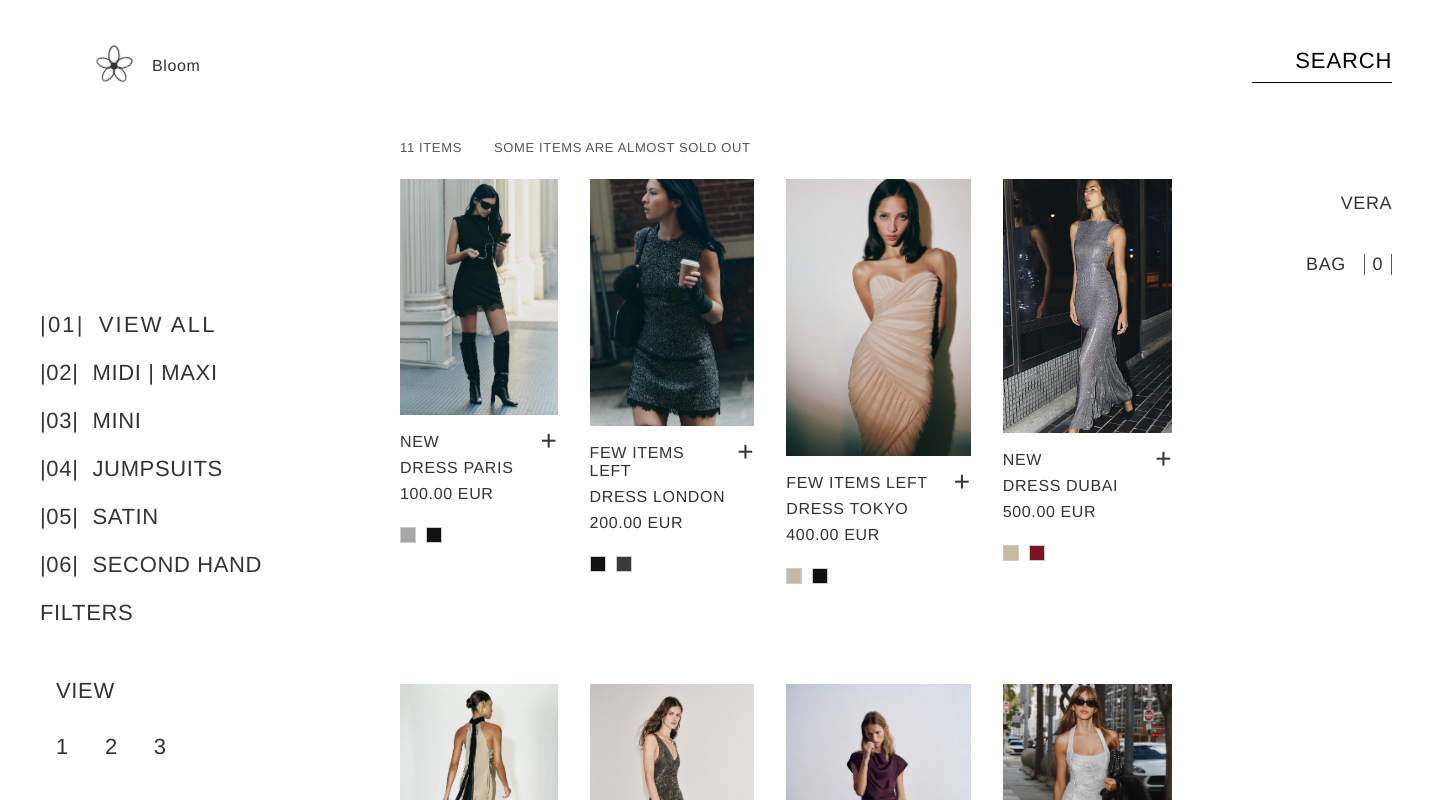
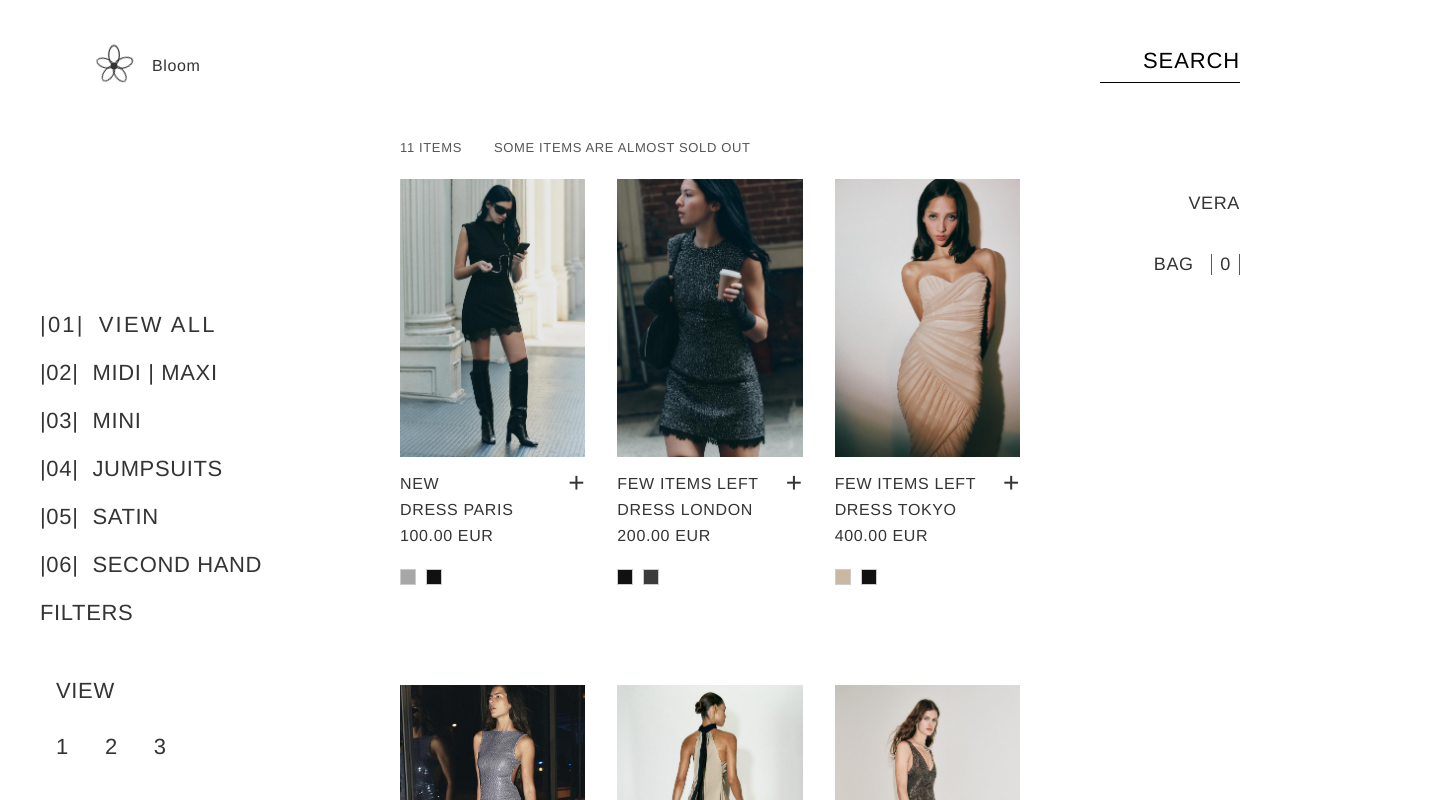
Before and after one commit to Verahvilasboas/websitetest, a React (Create React App) app: page /loja in a window 1280 px wide. Shown: the top 800 px of the page, 1432 px wide, since content can reach past the window. Built offline with nearby package versions, Linux system fonts and the light colour scheme.

Commit message:
Show three columns in product grid
Update the view-3 grid layout to use three columns and correct its component comment.

```diff
--- a/src/Components/ProductGrid.js
+++ b/src/Components/ProductGrid.js
@@ -1,7 +1,7 @@
 import ProductCard from './ProductCard';
 
 // Grelha de produtos. "view" decide quantas colunas:
-// 1 → um vestido grande, 2 → duas colunas, 3 → quatro colunas
+// 1 → um vestido grande, 2 → duas colunas, 3 → tres colunas
 export default function ProductGrid({ dresses, view, getStockLeft, onAdd }) {
   if (dresses.length === 0) {
     return <p className="empty">No results</p>;
--- a/src/styles.css
+++ b/src/styles.css
@@ -264,7 +264,7 @@ background-color: inherit;
 .grid { display: grid; column-gap: 42px; row-gap: 160px; }
 .grid.view-1 { grid-template-columns: 1fr; max-width: 800px; margin: 0 auto; }
 .grid.view-2 { grid-template-columns: repeat(2, 1fr); }
-.grid.view-3 { grid-template-columns: repeat(4, 1fr); column-gap: 32px; row-gap: 100px; }
+.grid.view-3 { grid-template-columns: repeat(3, 1fr); column-gap: 32px; row-gap: 100px; }
 
 .card-image {
   aspect-ratio: 2 / 3;
```
